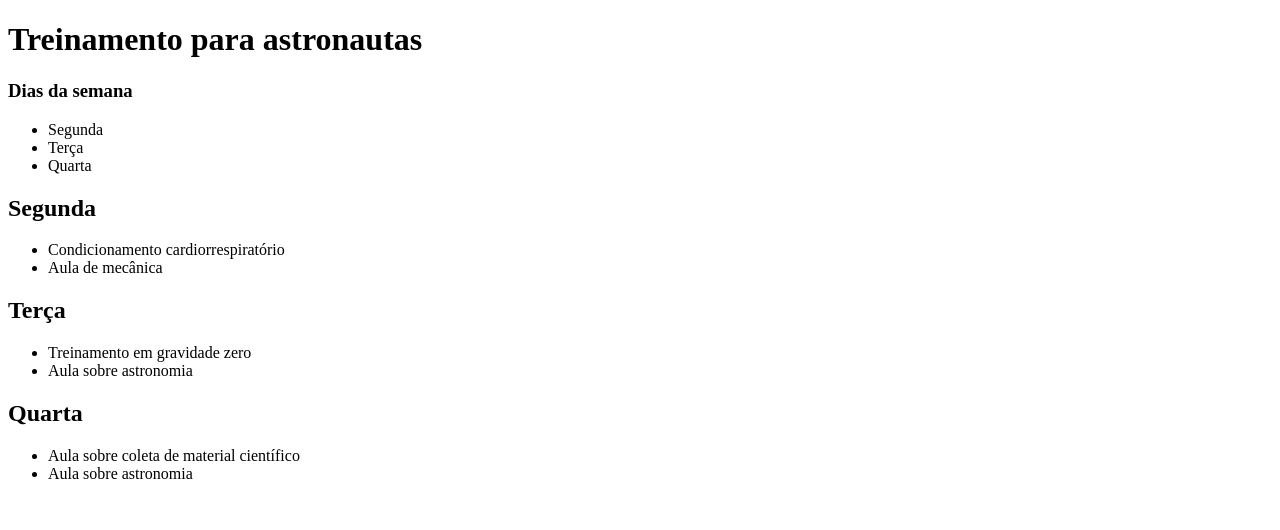
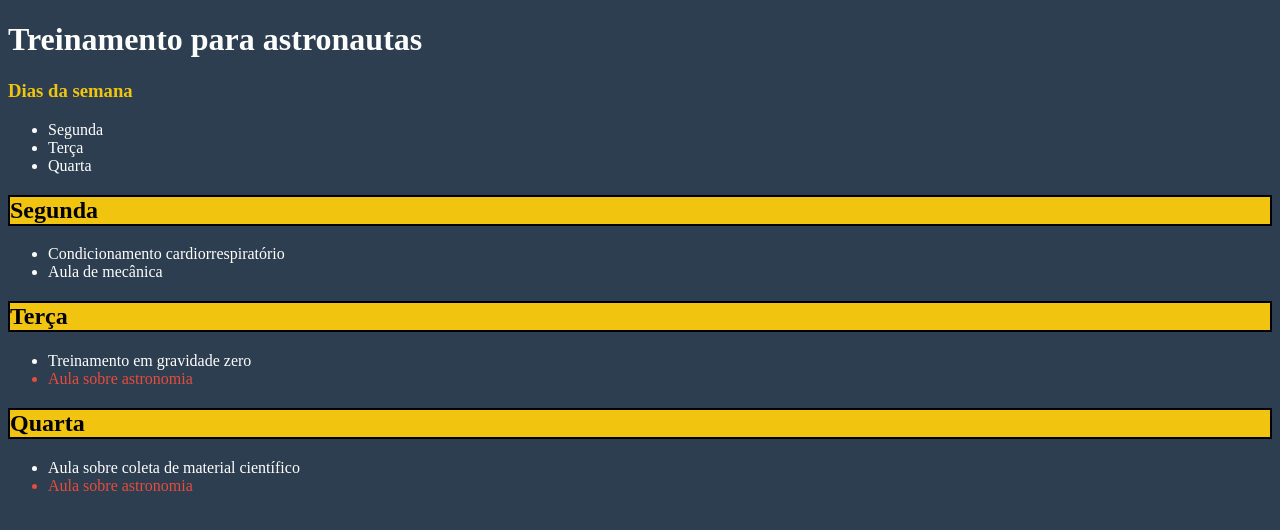
Before and after one commit to FreitasNovoHumano/INICIANDO-CSS3, a plain HTML site: page index.html in a window 1280 px wide. Drawn offline with Linux system fonts and the light colour scheme.

Commit message:
CSS3 Basico

```diff
--- a/index.html
+++ b/index.html
@@ -2,9 +2,11 @@
 <html lang="en">
   <head>
     <meta charset="UTF-8" />
+    <meta name="author" content="Fábio Freitas" />
     <meta http-equiv="X-UA-Compatible" content="IE=edge" />
     <meta name="viewport" content="width=device-width, initial-scale=1.0" />
     <title>Treinamento para astronautas</title>
+    <link rel="stylesheet" href="style.css" />
   </head>
   <body>
     <h1>Treinamento para astronautas</h1>
--- /dev/null
+++ b/style.css
@@ -0,0 +1,24 @@
+body {
+  background-color: #2c3e50;
+}
+
+h1 {
+  color: white;
+}
+
+h2 {
+  background-color: #f1c40f;
+  border: 2px solid;
+}
+
+h3 {
+  color: #f1c40f;
+}
+
+li {
+  color: white;
+}
+
+#astronomy-class {
+  color: #e74c3c;
+}
```
